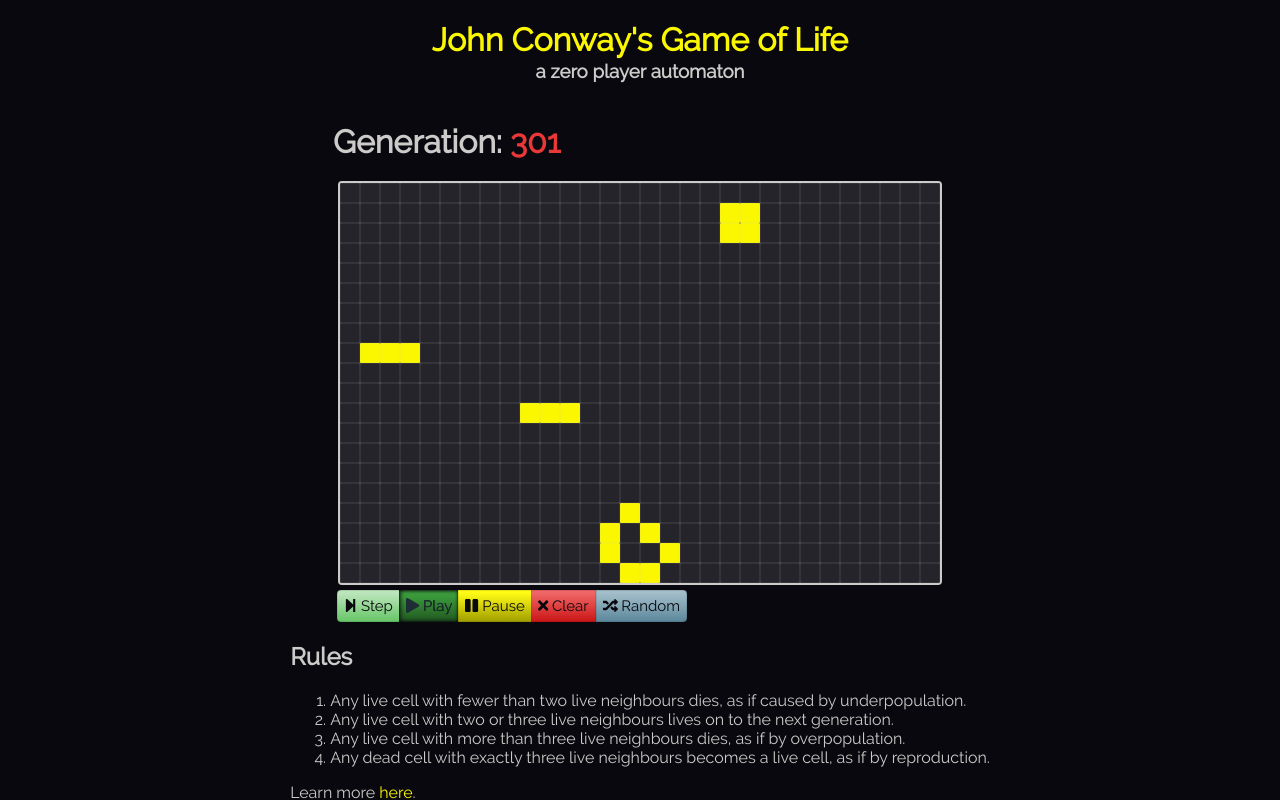
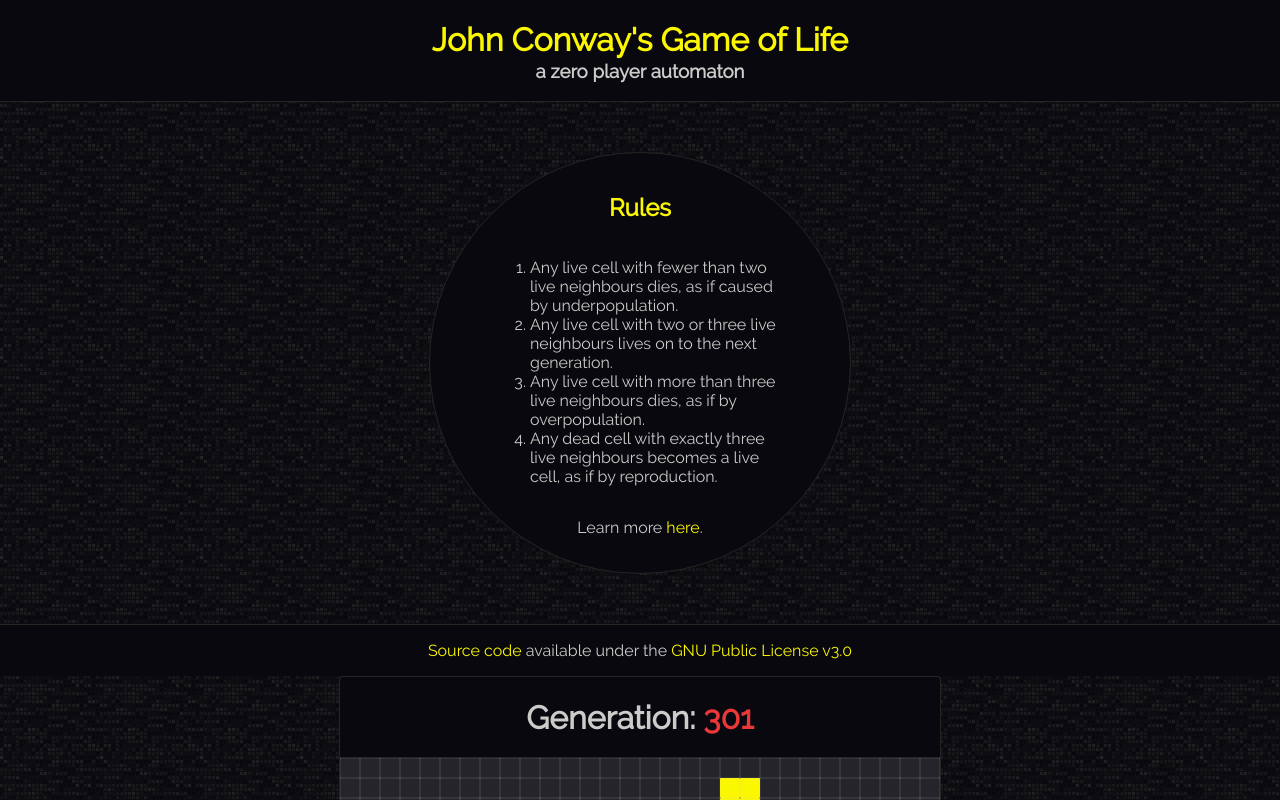
Before and after one commit to CharmedSatyr-freeCodeCamp/game_of_life, a React app: page / in a window 1280 px wide. Shown: the top 800 px of the page. Built offline with nearby package versions, Linux system fonts and the light colour scheme.

Commit message:
add background texture and tweak styling

```diff
--- a/src/styles/_app.scss
+++ b/src/styles/_app.scss
@@ -1,14 +1,24 @@
 .app {
   align-items: center;
   background-color: $dark;
+  background-image: url('../img/3px-tile.png');
   display: flex;
   flex-direction: column;
+  min-height: 100vh;
   justify-content: space-between;
 
   main {
     align-items: center;
     display: flex;
-    flex-direction: column;
-    justify-content: center;
+    height: 80%;
+    justify-content: space-between;
+    padding: 50px;
+    width: 60%;
+
+    @media screen and (max-width: 720px) {
+      flex-direction: column;
+      height: 100%;
+      width: 100%;
+    }
   }
 }
--- a/src/styles/_controls.scss
+++ b/src/styles/_controls.scss
@@ -1,5 +1,7 @@
 .controls {
   margin-left: 4px; // Accounts for negative margins among buttons
+  border: $minimal-border;
+  border-radius: 4px;
 
   button {
     border: none;
--- a/src/styles/_footer.scss
+++ b/src/styles/_footer.scss
@@ -1,3 +1,7 @@
 footer {
+  background: $dark;
+  border-top: $minimal-border;
   color: $light;
+  text-align: center;
+  width: 100%;
 }
--- /dev/null
+++ b/src/styles/_game.scss
@@ -0,0 +1,11 @@
+.game {
+  align-items: center;
+  display: flex;
+  flex-direction: column;
+  justify-content: center;
+  order: 2;
+
+  @media screen and (max-width: 720px) {
+    order: 1;
+  }
+}
--- a/src/styles/_generations.scss
+++ b/src/styles/_generations.scss
@@ -1,5 +1,13 @@
 .generations {
+  background: $dark;
+  border-top: $visible-border;
+  border-left: $visible-border;
+  border-right: $visible-border;
+  border-radius: 4px 4px 0 0;
   color: $light;
+  margin-bottom: 0;
+  text-align: center;
+  width: $cellSide * 30;
 }
 
 .num {
--- a/src/styles/_grid.scss
+++ b/src/styles/_grid.scss
@@ -1,7 +1,7 @@
 .grid {
-  border: 2px solid $light;
-  border-radius: 4px;
+  border: $visible-border;
+  border-radius: 0 0 4px 4px;
   display: flex;
   flex-wrap: wrap;
-  margin: 5px;
+  margin-bottom: 5px;
 }
--- a/src/styles/_header.scss
+++ b/src/styles/_header.scss
@@ -1,5 +1,9 @@
 header {
+  background: $dark;
+  border-bottom: $minimal-border;
+  padding: 10px auto;
   text-align: center;
+  width: 100%;
 
   h1 {
     color: $primary;
--- a/src/styles/_rules.scss
+++ b/src/styles/_rules.scss
@@ -1,3 +1,23 @@
 .rules {
+  align-items: center;
+  background-color: $dark;
+  border: $thick-border;
+  border-radius: 100%;
   color: $light;
+  display: flex;
+  flex-direction: column;
+  height: 15 * $cellSide;
+  justify-content: center;
+  margin: 50px;
+  padding: 60px;
+  width: 15 * $cellSide;
+
+  @media screen and (max-height: 720px) {
+    height: auto;
+    width: auto;
+  }
+
+  h2 {
+    color: $primary;
+  }
 }
--- a/src/styles/_variables.scss
+++ b/src/styles/_variables.scss
@@ -2,7 +2,7 @@
 // Accents
 $primary: #fbf700; // yellow
 $secondary: #ea3838; // red
-$tertiary: #a3bdc9; // blue
+$tertiary: #8db4c6; // blue
 
 $green: #53be53;
 
@@ -10,3 +10,14 @@
 $dark: #08080e;
 $dead: #24242a;
 $light: #cccbc9;
+
+// Borders
+$minimal-border: 1px solid darken($light, 65%);
+$thick-border: $minimal-border; // 2px solid $light;
+$visible-border: $minimal-border; // 1px solid $light;
+
+/* Dimensions */
+// Should match JS constants
+$cellSide: 20px;
+$gridHeight: 20;
+$gridWidth: 30;
--- a/src/styles/index.scss
+++ b/src/styles/index.scss
@@ -3,6 +3,7 @@
 @import '_global';
 @import '_header';
 @import '_app';
+@import '_game';
 @import '_generations';
 @import '_controls';
 @import '_cell';
```
Also changed, not shown: src/img/3px-tile.png (added).
